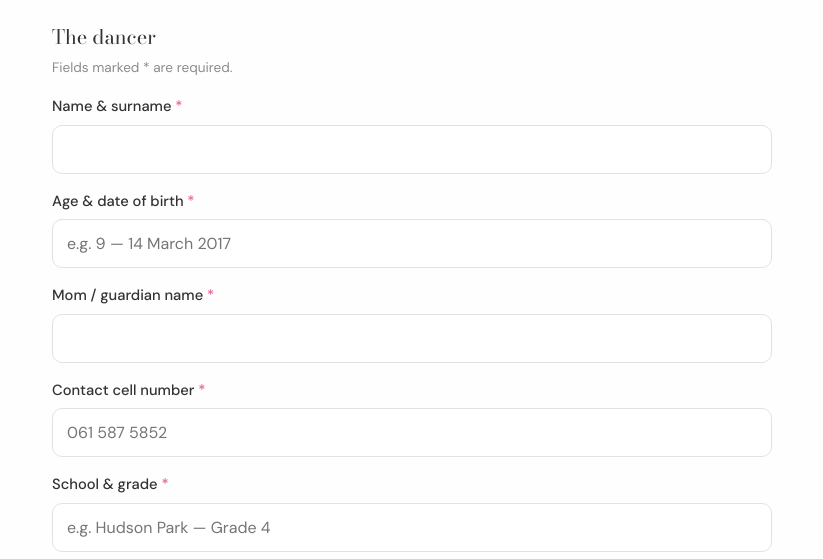
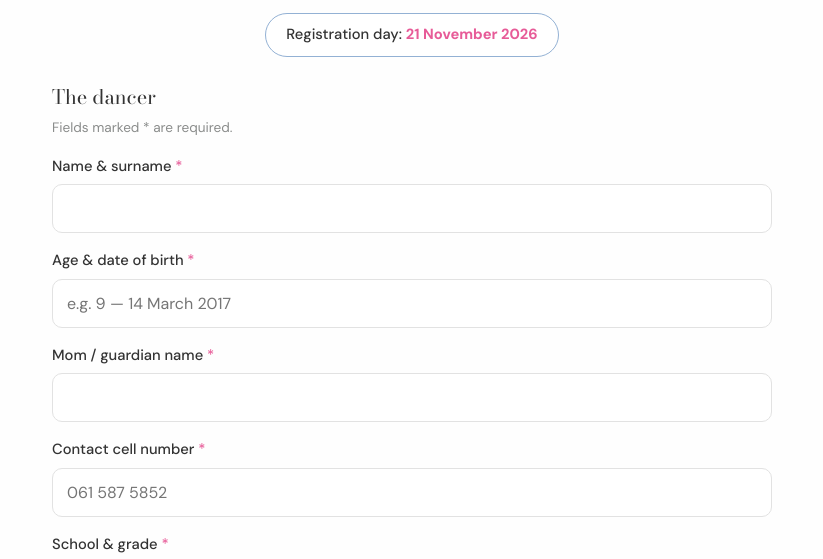
Before and after one commit to SoberMountainMan/dynamicbodystudio, a plain HTML site: page dance-academy.html in a window 1280 px wide. Shown: the part 221-780 px from the top of the page, without its empty margins (228-1051 px from the left). Drawn offline with nearby package versions, Linux system fonts and the light colour scheme.

Commit message:
Dance Academy: registration date in the page header
The date was only inside the consent checkbox near the bottom - a parent had
to scroll to find it. Lifted into the hero as a pill: "Registration day:
21 November 2026", so it is the first thing read.

Selector note: .hero p sets `margin:0 auto`, so this had to be written as
.hero p.hero-date to out-specify it.

Date stays visible in print - useful on a printed form. The source of truth
remains her form's registration-day label; if she moves the date, change it
here, on index.html's banner and on forms.html's card.

Gate: 3/3 forms 8/8 standards, 0 bad options, 0 defects.

```diff
--- a/dance-academy.html
+++ b/dance-academy.html
@@ -48,6 +48,12 @@
   .hero{text-align:center;padding:44px 20px 24px}
   .hero h1{font-family:var(--serif);font-weight:500;color:var(--ink);font-size:clamp(1.7rem,4.5vw,2.4rem);line-height:1.15;margin-bottom:10px}
   .hero p{max-width:540px;margin:0 auto;font-size:1rem}
+  /* Key date, kept in the header so a parent sees it without scrolling.
+     SOURCE OF TRUTH is Vicky's form: the registration-day checkbox label.
+     If she moves that date, change this line too. */
+  /* .hero p sets `margin:0 auto`, so this needs to out-specify it — hence .hero p.hero-date */
+  .hero p.hero-date{display:inline-block;margin:16px auto 0;background:#fff;border:1.5px solid var(--blue-soft);border-radius:999px;padding:9px 20px;font-size:.92rem;font-weight:500;color:var(--ink)}
+  .hero p.hero-date strong{color:var(--pink)}
 
   form{padding-bottom:60px}
   fieldset{border:none;margin-bottom:26px}
@@ -120,6 +126,7 @@
   <div class="wrap">
     <h1>Dynamic Dance Academy 2026</h1>
     <p>Enrol for the year. Classical, Tap, Hip hop, Contemporary and more, ages 4 to 18.</p>
+    <p class="hero-date">Registration day: <strong>21 November 2026</strong></p>
     <p class="print-head">The Dynamic Body Studio &middot; 12 Strangers Way, Dorchester Heights, East London &middot; 061 587 5852</p>
   </div>
 </section>
```
